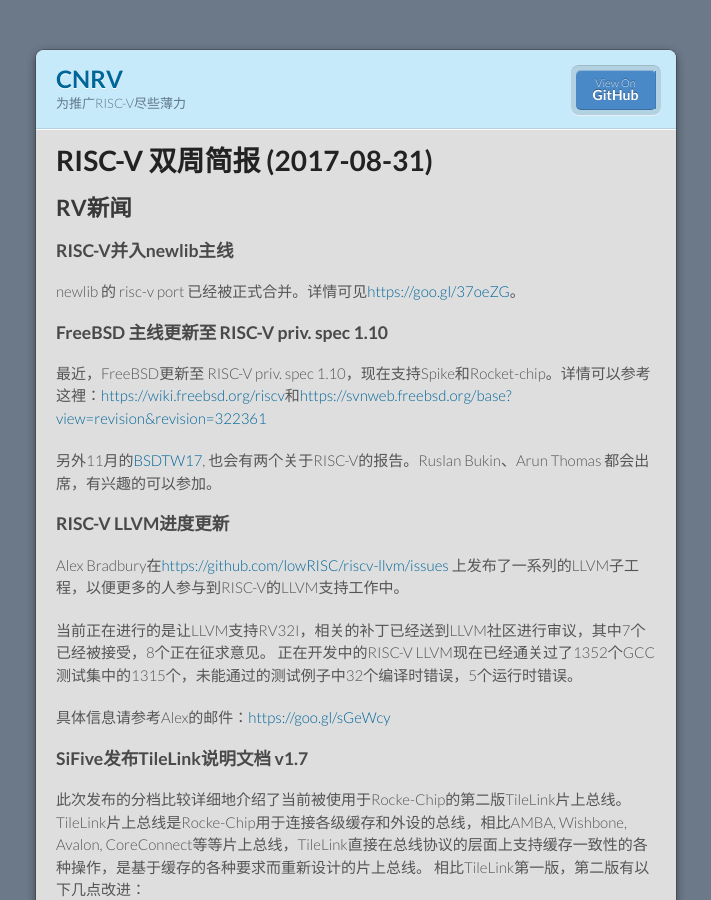
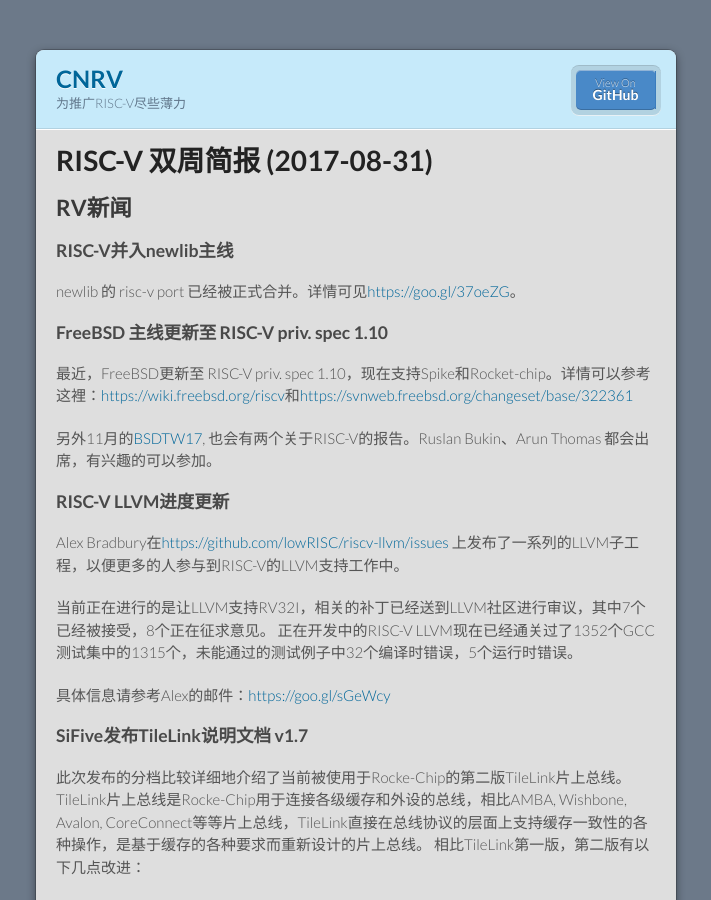
Before and after one commit to cnrv/home, a Jekyll site: the page built from bi-week-rpts/2017-08-31.md, in a window 1280 px wide and 900 px high. Shown: the whole window, without its empty margins (284-995 px from the left). Built offline with Jekyll 4.4.1, drawn with Linux system fonts in a browser that asks for light colours; Markdown is read by kramdown in place of the engine named in the settings; our own code applies the rules of GitHub Pages for plain Markdown files; some of the changed lines change nothing that is shown.

Commit message:
Use prettier link

```diff
--- a/bi-week-rpts/2017-08-31.md
+++ b/bi-week-rpts/2017-08-31.md
@@ -10,7 +10,7 @@
 newlib 的 risc-v port 已经被正式合并。详情可见[https://goo.gl/37oeZG](https://groups.google.com/a/groups.riscv.org/forum/#!msg/sw-dev/XLO_iHwEfCU/XaeGX6RyAAAJ)。
 
 ### FreeBSD 主线更新至 RISC-V priv. spec 1.10
-最近，FreeBSD更新至 RISC-V priv. spec 1.10，现在支持Spike和Rocket-chip。详情可以参考这裡：[https://wiki.freebsd.org/riscv](https://wiki.freebsd.org/riscv)和[https://svnweb.freebsd.org/base?view=revision&revision=322361](https://svnweb.freebsd.org/base?view=revision&revision=322361)
+最近，FreeBSD更新至 RISC-V priv. spec 1.10，现在支持Spike和Rocket-chip。详情可以参考这裡：[https://wiki.freebsd.org/riscv](https://wiki.freebsd.org/riscv)和[https://svnweb.freebsd.org/changeset/base/322361](https://svnweb.freebsd.org/changeset/base/322361)
 
 另外11月的[BSDTW17](https://bsdtw.org/), 也会有两个关于RISC-V的报告。Ruslan Bukin、Arun Thomas 都会出席，有兴趣的可以参加。
 
```
